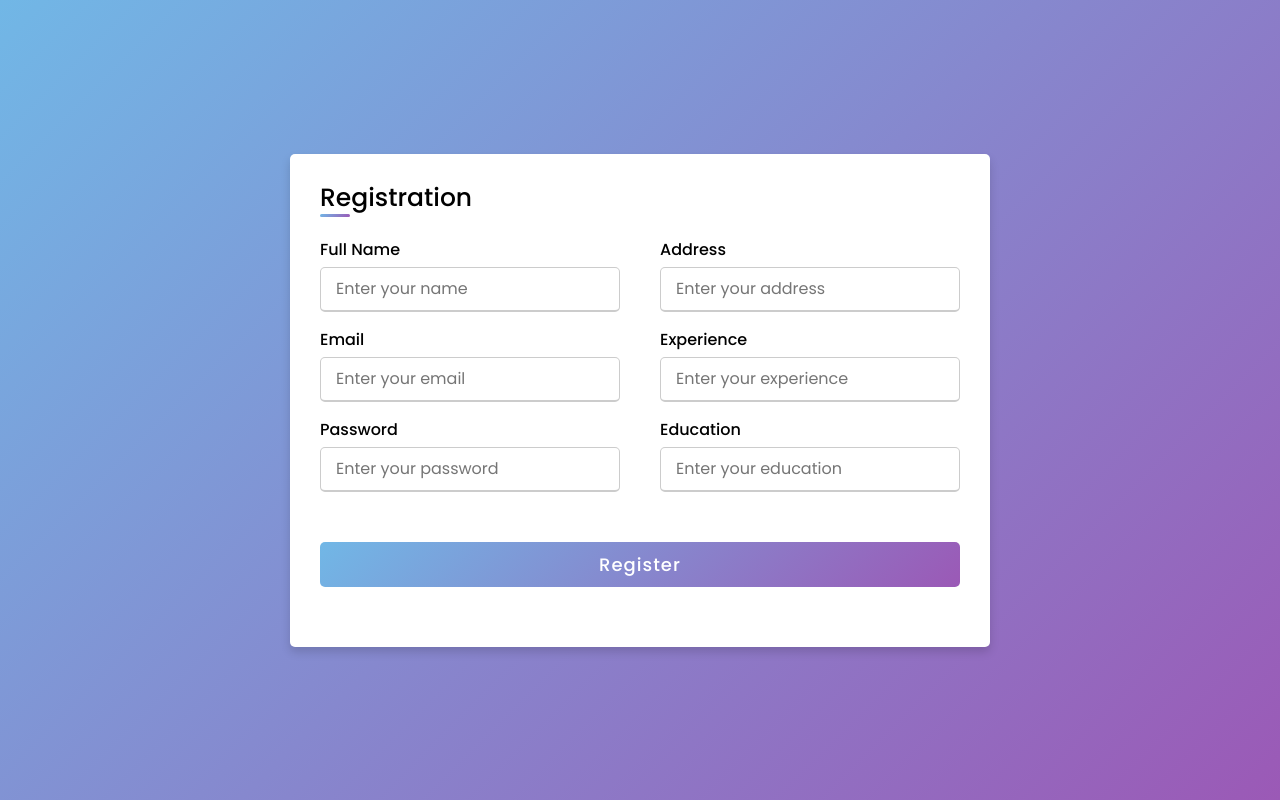
After one commit to CavanNaufal/CareerHub, a Flask app: page /registerPelamar in a window 1280 px wide. The commit adds this page. Run offline with Flask 3, Linux system fonts and the light colour scheme; some libraries are stand-ins or nearby versions.

Commit message:
front end

```diff
--- a/CareerHub.py
+++ b/CareerHub.py
@@ -1,4 +1,4 @@
-from flask import Flask, request, jsonify, make_response
+from flask import Flask, request, jsonify, make_response, render_template
 from flask_cors import CORS
 import psycopg2
 
@@ -20,36 +20,36 @@ def hello():
     response = make_response(jsonify({'message': 'Hello World'}))
     response.status_code=200
     return response
+
+
+@app.route('/registerPelamar', methods=['GET'])
+def show_registration_form():
+    return render_template('index.html')
+
 #Login dan register pelamar
 @app.route('/registerPelamar', methods=['POST'])
 def register():
-    if request.method == 'POST':
-    #headers = {'Content-Type':'application/json'}
-        data = request.get_json()
-        nama_pelamar = data.get('nama_pelamar')
-        alamat_pelamar = data.get('alamat_pelamar')
-        email_pelamar = data.get('email_pelamar')
-        password = data.get('password')
-        pengalaman = data.get('pengalaman')
-        pendidikan = data.get('pendidikan')
+    data = request.get_json()
+    nama_pelamar = data.get('nama_pelamar')
+    alamat_pelamar = data.get('alamat_pelamar')
+    email_pelamar = data.get('email_pelamar')
+    password = data.get('password')
+    pengalaman = data.get('pengalaman')
+    pendidikan = data.get('pendidikan')
 
-        try:
+    try:
         # Memasukkan data pengguna baru ke dalam database
-            cursor.execute("INSERT INTO pelamar VALUES(DEFAULT,%s,%s,%s,%s,%s,%s)",
-                            (nama_pelamar,email_pelamar,password, alamat_pelamar, pengalaman,pendidikan))
+        cursor.execute("INSERT INTO pelamar VALUES(DEFAULT,%s,%s,%s,%s,%s,%s)",
+                        (nama_pelamar, email_pelamar, password, alamat_pelamar, pengalaman, pendidikan))
 
-            conn.commit()  #melakukan update database
-            return jsonify({'message': 'Registration successful'})
-    # except psycopg2.IntegrityError as e:
-    #     conn.rollback()
-    #     return jsonify({'message': 'Username or email already exists'})
-        except Exception as e:
-            return jsonify({'message': 'Registration failed', 'error': str(e)})
-    else:
-        response=make_response(jsonify({'message':'method not allowed'}))
-        response.status_code=405
-        return response
+        conn.commit()  # Melakukan update database
+        return jsonify({'message': 'Registration successful'})
+    except Exception as e:
+        return jsonify({'message': 'Registration failed', 'error': str(e)})
 
+@app.route('/loginPelamar', methods=['GET'])
+def show_login_form():
+    return render_template('loginPelamar.html')
 
 @app.route('/loginPelamar', methods=['POST'])
 def login():
@@ -60,7 +60,7 @@ def login():
     try:
         # Mengecek apakah pengguna dengan username dan password yang diberikan ada dalam database
         cursor.execute("SELECT * FROM pelamar WHERE email_pelamar = %s AND password = %s",
-                       (email, password))
+                        (email, password))
         print(email)
         user = cursor.fetchone()
 
--- /dev/null
+++ b/static/registerPelamar.js
@@ -0,0 +1,57 @@
+function redirecttoLoginPelamar(){
+  window.location.href = "http://127.0.0.1:5000/loginPelamar";
+}
+
+function register(){
+  var name = document.getElementById("name").value;
+  var email = document.getElementById("email").value;
+  var password = document.getElementById("password").value;
+  var alamat = document.getElementById("alamat").value;
+  var pengalaman = document.getElementById("pengalaman").value;
+  var pendidikan = document.getElementById("pendidikan").value;
+
+  var formData = {
+    nama_pelamar: name,
+    email_pelamar: email,
+    password: password,
+    alamat_pelamar: alamat,
+    pengalaman : pengalaman,
+    pendidikan : pendidikan
+  };
+
+  fetch("http://localhost:5000/registerPelamar", {
+    method: "POST",
+    headers: {
+      "Content-Type": "application/json"
+    },
+    body: JSON.stringify(formData)
+  })
+  .then(response => {
+    if(response.status=200){
+      return response.json();
+    }
+    else{
+      throw new Error("HTTP status code: "+response.status)
+    }
+  })
+  .then(data => {
+    // Tangani respons dari backend
+    if (data.success) {
+      console.log(data)
+      redirecttoLoginPelamar()
+    } else {
+      // Jika register gagal, tampilkan pesan kesalahan
+      alert(data.message);
+    }
+  })
+  .catch(error => {
+    console.error("Error:", error);
+    // Tangani kesalahan
+  });
+}
+
+
+document.getElementById("index").addEventListener("submit", function(event) {
+  event.preventDefault(); // Mencegah pengiriman formulir secara default
+  register();
+});
--- /dev/null
+++ b/static/style.css
@@ -0,0 +1,114 @@
+@import url('https://fonts.googleapis.com/css2?family=Poppins:wght@200;300;400;500;600;700&display=swap');
+*{
+  margin: 0;
+  padding: 0;
+  box-sizing: border-box;
+  font-family: 'Poppins',sans-serif;
+}
+body{
+  height: 100vh;
+  display: flex;
+  justify-content: center;
+  align-items: center;
+  padding: 10px;
+  background: linear-gradient(135deg, #71b7e6, #9b59b6);
+}
+.container{
+  max-width: 700px;
+  width: 100%;
+  background-color: #fff;
+  padding: 25px 30px;
+  border-radius: 5px;
+  box-shadow: 0 5px 10px rgba(0,0,0,0.15);
+}
+.container .title{
+  font-size: 25px;
+  font-weight: 500;
+  position: relative;
+}
+.container .title::before{
+  content: "";
+  position: absolute;
+  left: 0;
+  bottom: 0;
+  height: 3px;
+  width: 30px;
+  border-radius: 5px;
+  background: linear-gradient(135deg, #71b7e6, #9b59b6);
+}
+.content form .user-details{
+  display: flex;
+  flex-wrap: wrap;
+  justify-content: space-between;
+  margin: 20px 0 12px 0;
+}
+form .user-details .input-box{
+  margin-bottom: 15px;
+  width: calc(100% / 2 - 20px);
+}
+form .input-box span.details{
+  display: block;
+  font-weight: 500;
+  margin-bottom: 5px;
+}
+.user-details .input-box input{
+  height: 45px;
+  width: 100%;
+  outline: none;
+  font-size: 16px;
+  border-radius: 5px;
+  padding-left: 15px;
+  border: 1px solid #ccc;
+  border-bottom-width: 2px;
+  transition: all 0.3s ease;
+}
+.user-details .input-box input:focus,
+.user-details .input-box input:valid{
+  border-color: #9b59b6;
+}
+
+form .button{
+  height: 45px;
+  margin: 35px 0
+}
+form .button input{
+  height: 100%;
+  width: 100%;
+  border-radius: 5px;
+  border: none;
+  color: #fff;
+  font-size: 18px;
+  font-weight: 500;
+  letter-spacing: 1px;
+  cursor: pointer;
+  transition: all 0.3s ease;
+  background: linear-gradient(135deg, #71b7e6, #9b59b6);
+}
+form .button input:hover{
+/* transform: scale(0.99); */
+background: linear-gradient(-135deg, #71b7e6, #9b59b6);
+}
+@media(max-width: 584px){
+.container{
+max-width: 100%;
+}
+form .user-details .input-box{
+    margin-bottom: 15px;
+    width: 100%;
+  }
+  form .category{
+    width: 100%;
+  }
+  .content form .user-details{
+    max-height: 300px;
+    overflow-y: scroll;
+  }
+  .user-details::-webkit-scrollbar{
+    width: 5px;
+  }
+  }
+  @media(max-width: 459px){
+  .container .content .category{
+    flex-direction: column;
+  }
+}
--- /dev/null
+++ b/templates/index.html
@@ -0,0 +1,50 @@
+<!DOCTYPE html>
+<!-- Created By CodingLab - www.codinglabweb.com -->
+<html lang="en" dir="ltr">
+  <head>
+    <meta charset="UTF-8">
+    <title> Responsive Registration Form </title>
+    <link rel="stylesheet" type="text/css" href="{{url_for('static', filename='style.css')}}">
+    <!-- <link rel="stylesheet" type="text/css" href="style.css"> -->
+    <meta name="viewport" content="width=device-width, initial-scale=1.0">
+  </head>
+<body>
+  <div class="container">
+    <div class="title">Registration</div>
+    <div class="content">
+      <form id="index" action="/registerPelamar" method="post">
+        <div class="user-details">
+          <div class="input-box">
+            <span class="details">Full Name</span>
+            <input type="text" id="name" placeholder="Enter your name" required>
+          </div>
+          <div class="input-box">
+            <span class="details">Address</span>
+            <input type="text" id="alamat" placeholder="Enter your address" required>
+          </div>
+          <div class="input-box">
+            <span class="details">Email</span>
+            <input type="email" id="email" placeholder="Enter your email" required>
+          </div>
+          <div class="input-box">
+            <span class="details">Experience</span>
+            <input type="text" id="pengalaman" placeholder="Enter your experience" required>
+          </div>
+          <div class="input-box">
+            <span class="details">Password</span>
+            <input type="password" id="password" placeholder="Enter your password" required>
+          </div>
+          <div class="input-box">
+            <span class="details">Education</span>
+            <input type="text" id="pendidikan"placeholder="Enter your education" required>
+          </div>
+        </div>
+        <div class="button">
+          <input type="submit" value="Register">
+        </div>
+      </form>
+      <script src="static/registerPelamar.js"></script>
+    </div>
+  </div>
+</body>
+</html>
--- a/loginPelamar.html
+++ b/templates/loginPelamar.html
@@ -2,7 +2,7 @@
 <html>
 <head>
   <title>Login Page</title>
-  <link rel="stylesheet" type="text/css" href="registerPelamar.css">
+  <link rel="stylesheet" type="text/css" href="{{url_for('static', filename='style.css')}}">
 </head>
 <body>
   <h1>Login Form</h1>
@@ -14,6 +14,6 @@
     <input type="password" id="pswdLoginPelamar" name="password" required>
     <button type="submit">Login</button>
   </form>
-  <script src="loginPelamar.js"></script>
+  <script src="static/loginPelamar.js"></script>
 </body>
 </html>
--- a/registerPelamar.html
+++ b/templates/registerPelamar.html
@@ -2,11 +2,11 @@
 <html>
 <head>
   <title>Form Registrasi</title>
-  <link rel="stylesheet" type="text/css" href="registerPelamar.css">
+  <link rel="stylesheet" type="text/css" href="{{url_for('static', filename='registerPelamar.css')}}">
 </head>
 <body>
   <h1>Form Registrasi</h1>
-  <form id="registrationPelamar" action="loginPelamar.html" method="post">
+  <form id="registrationPelamar" action="/registerPelamar" method="post">
     <label for="name">Nama:</label>
     <input type="text" id="name" name="name" required>
     <br>
@@ -26,6 +26,6 @@
     <input type="text" id="pendidikan" name="pendidikan" required>
     <button type="submit">Daftar</button>
   </form>
-  <script src="registerPelamar.js"></script>
+  <script src="static/registerPelamar.js"></script>
 </body>
 </html>
```
Also changed, not shown: loginPelamar.js (deleted, +0 -31 lines), registerPelamar.js (deleted, +0 -46 lines), static/loginPelamar.js (added, +39 -0 lines), templates/style.css (added, +114 -0 lines), static/registerPelamar.css (renamed from registerPelamar.css).
